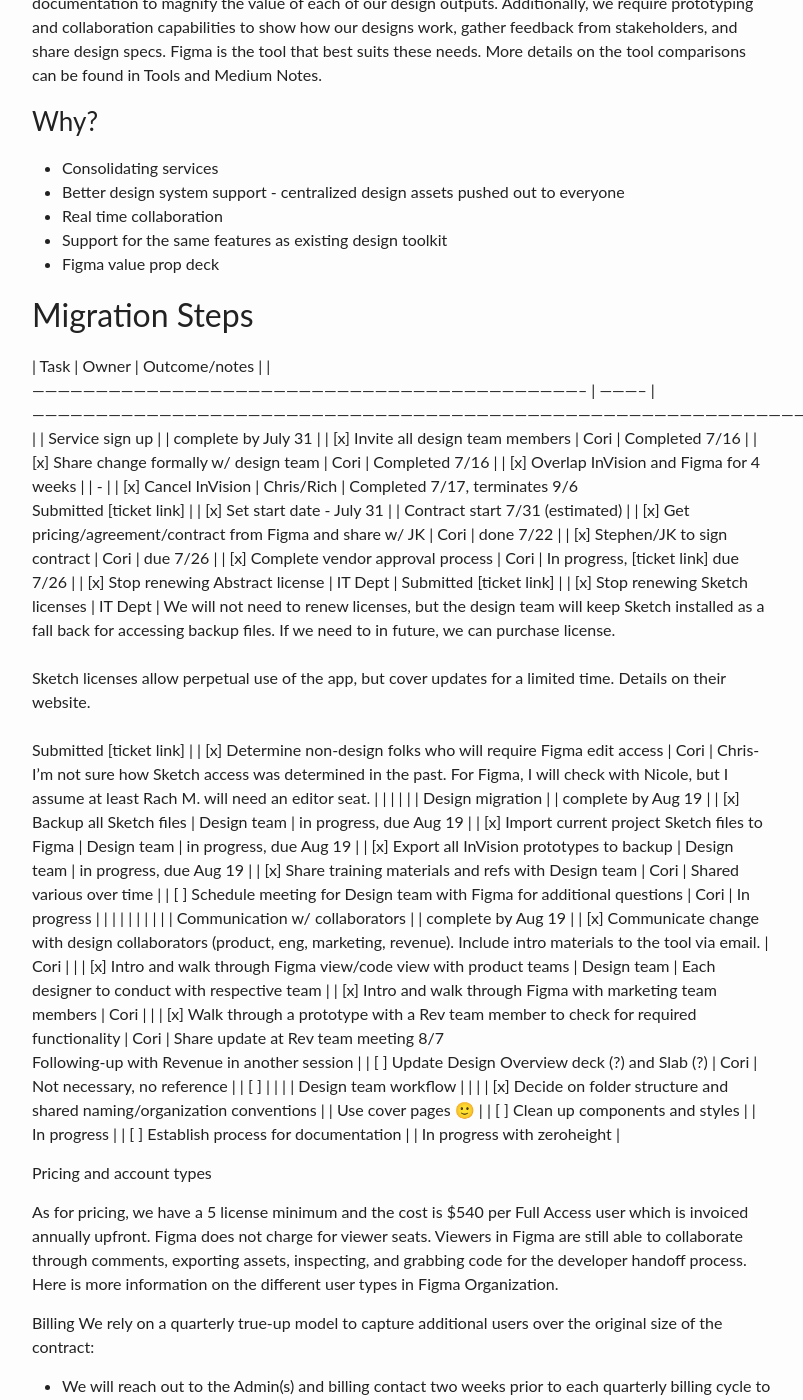
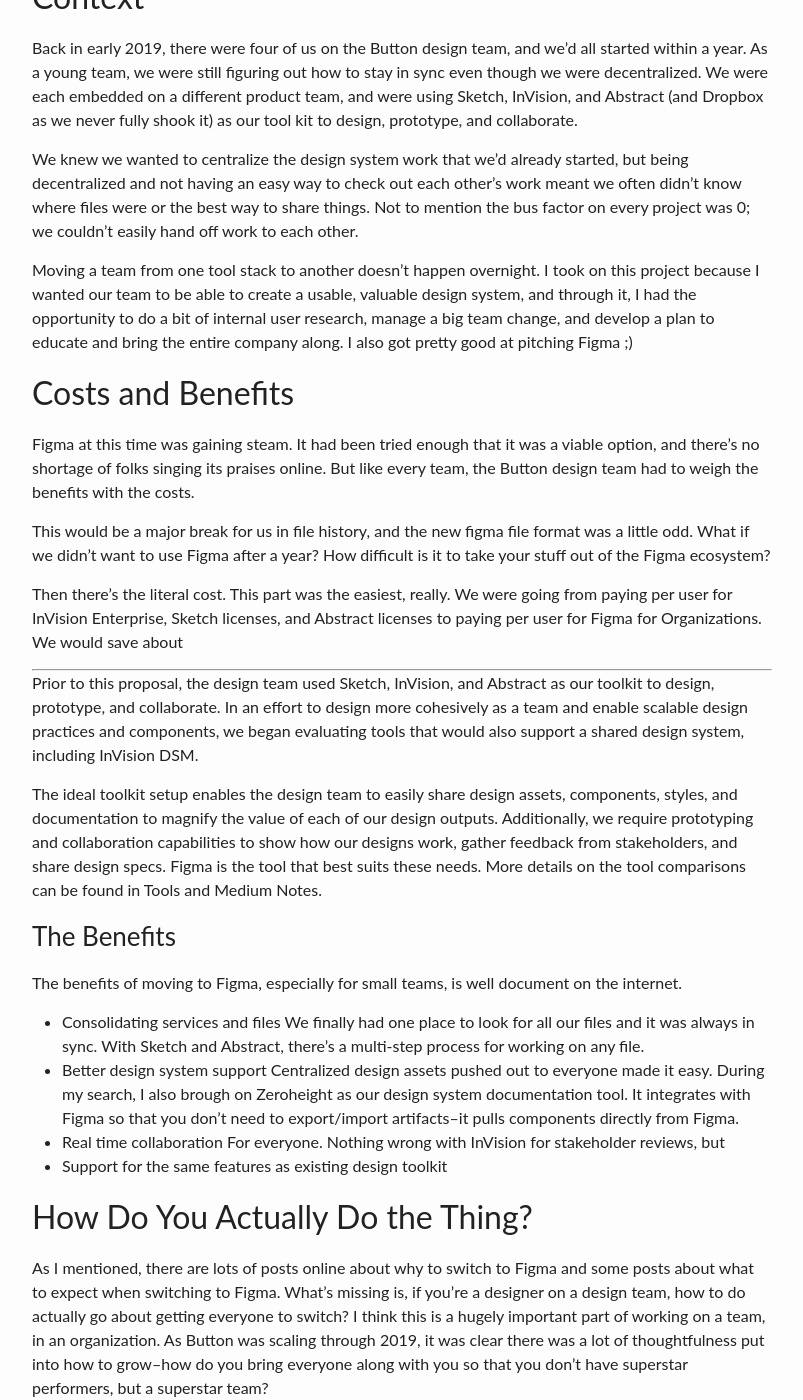
Before and after one commit to corihuang/corihuang.github.io, a Jekyll site: the page built from _projects/migrate-figma.md, in a window 1280 px wide and 1400 px high, scrolled down 546 px. Shown: the whole window, without its empty margins (238-1041 px from the left). Built offline with Jekyll 4.4.1, drawn with Linux system fonts in a browser that asks for light colours; some web fonts are replaced; some of the changed text lies outside the part shown.

Commit message:
writing project case studies

```diff
--- a/_projects/migrate-figma.md
+++ b/_projects/migrate-figma.md
@@ -2,26 +2,67 @@
 title: Migrating A Small Team to Figma
 type: designops
 layout: project
+date: 2019-04-01
 ---
 
-We knew we could work better, but we weren't sure how.
+We knew we could work better, but we didn't know how to make the shift together.
 
 ---
 
+#### Outline
+- context
+- instigating event - why?
+- costs and benefits: this mostly exists already
+- what I did, the how
+- outcome
+
+
 ## Context
+Back in early 2019, there were four of us on the Button design team, and we'd all started within a year. As a young team, we were still figuring out how to stay in sync even though we were decentralized. We were each embedded on a different product team, and were using Sketch, InVision, and Abstract (and Dropbox as we never fully shook it) as our tool kit to design, prototype, and collaborate.
+
+We knew we wanted to centralize the design system work that we'd already started, but being decentralized and not having an easy way to check out each other's work meant we often didn't know where files were or the best way to share things. Not to mention the bus factor on every project was 0; we couldn't easily hand off work to each other.
+
+Moving a team from one tool stack to another doesn't happen overnight. I took on this project because I wanted our team to be able to create a usable, valuable design system, and through it, I had the opportunity to do a bit of internal user research, manage a big team change, and develop a plan to educate and bring the entire company along. I also got pretty good at pitching Figma ;)
+
+
+## Costs and Benefits
+Figma at this time was gaining steam. It had been tried enough that it was a viable option, and there's no shortage of folks singing its praises online. But like every team, the Button design team had to weigh the benefits with the costs.
+
+This would be a major break for us in file history, and the new figma file format was a little odd. What if we didn't want to use Figma after a year? How difficult is it to take your stuff out of the Figma ecosystem?
+
+Then there's the literal cost. This part was the easiest, really. We were going from paying per user for InVision Enterprise, Sketch licenses, and  Abstract licenses to paying per user for Figma for Organizations. We would save about
+
+---
 
 Prior to this proposal, the design team used Sketch, InVision, and Abstract as our toolkit to design, prototype, and collaborate. In an effort to design more cohesively as a team and enable scalable design practices and components, we began evaluating tools that would also support a shared design system, including InVision DSM.
 
 The ideal toolkit setup enables the design team to easily share design assets, components, styles, and documentation to magnify the value of each of our design outputs. Additionally, we require prototyping and collaboration capabilities to show how our designs work, gather feedback from stakeholders, and share design specs. Figma is the tool that best suits these needs. More details on the tool comparisons can be found in Tools and Medium Notes.
 
-### Why?
-- Consolidating services
-- Better design system support - centralized design assets pushed out to everyone
+### The Benefits
+The benefits of moving to Figma, especially for small teams, is well document on the internet.
+- Consolidating services and files
+We finally had one place to look for all our files and it was always in sync. With Sketch and Abstract, there's a multi-step process for working on any file.
+- Better design system support
+Centralized design assets pushed out to everyone made it easy. During my search, I also brough on Zeroheight as our design system documentation tool. It integrates with Figma so that you don't need to export/import artifacts--it pulls components directly from Figma.
 - Real time collaboration
+For everyone. Nothing wrong with InVision for stakeholder reviews, but
 - Support for the same features as existing design toolkit
-- Figma value prop deck
 
-## Migration Steps
+## How Do You Actually Do the Thing?
+As I mentioned, there are lots of posts online about why to switch to Figma and some posts about what to expect when switching to Figma. What's missing is, if you're a designer on a design team, how to do actually go about getting everyone to switch? I think this is a hugely important part of working on a team, in an organization. As Button was scaling through 2019, it was clear there was a lot of thoughtfulness put into how to grow--how do you bring everyone along with you so that you don't have superstar performers, but a superstar team?
+
+The things people don't talk about:
+- Do your homework
+This part is user research to make sure Figma is actually solving the problems your team thinks it has, and make sure you're not creating new problems for other folks who might have depended on your old tools. Pay attention when people ask questions about the tool. What happens to the old files? What do we do if x?
+- Know the costs
+Changing the way you do things means there will be some things left behind. Sometimes, that cost is worth it; it's a trade off. If you're in a small startup, get good at sharing your opinion. For example, there's going to be a big chunk of work to migrate your files into Figma. That's a one-time task though, and I thought it was worth it. We would lose access to our old InVision prototypes--what happens if we need them at some point? My reasoning was it would only happen a handful of times because most of those prototypes were just that, prototypes. Either the thing got built and we moved on and made even more improvements, or it was pitched in a meeting that either went well or not. If someone needs it, we can rebuild it. If you're not in a leadership position, then these are the things your bring to your manager or design lead, whoever needs to be able to defend the decision.
+- Bring everyone along
+The design team is on board. Great! Full steam ahead--wait, actually all the engineers need to know some basics. Do the engineering leads and managers know this migration is going to happen? Speaking of, what about all the stakeholders from product, marketing, or even sales and leadership who you might need to involve? How long do these folks have to wrap up any projects where they might need access to the old tools?
+- Document stuff
+At some point, it's just not practice to answer every single person's question. You need to get some basic info into your company wiki or whatever platform your use to share knowledge.
+
+If you're like me, you end up making a spreadsheet with all the tasks, owners, and ticket links :)
+
 | Task                                                                                                                                | Owner       | Outcome/notes                                                                                                                                                                                                                                                                                                                         |
 | ----------------------------------------------------------------------------------------------------------------------------------- | ----------- | ------------------------------------------------------------------------------------------------------------------------------------------------------------------------------------------------------------------------------------------------------------------------------------------------------------------------------------- |
 | Service sign up                                                                                                                     |             | complete by July 31                                                                                                                                                                                                                                                                                                                   |
--- a/index.markdown
+++ b/index.markdown
@@ -2,4 +2,4 @@
 layout: home
 ---
 
-# I'm a visual designer who likes to make digital experiences easy to use and understand. Figuring out the right thing to design and making it work for the team.
+# I'm a designer who loves helping others visualize digital experiences that are easy to use and understand. You'll find me hanging out at the intersection of design and engineering, figuring out the right thing to design and making it work for the team.
```
Also changed, not shown: _projects/button-website.md (added, +22 -0 lines), _projects/design-fe.md (+1 -0 lines), _projects/design-survey.md (+1 -0 lines), _projects/kiip-survey.md (+1 -0 lines).
